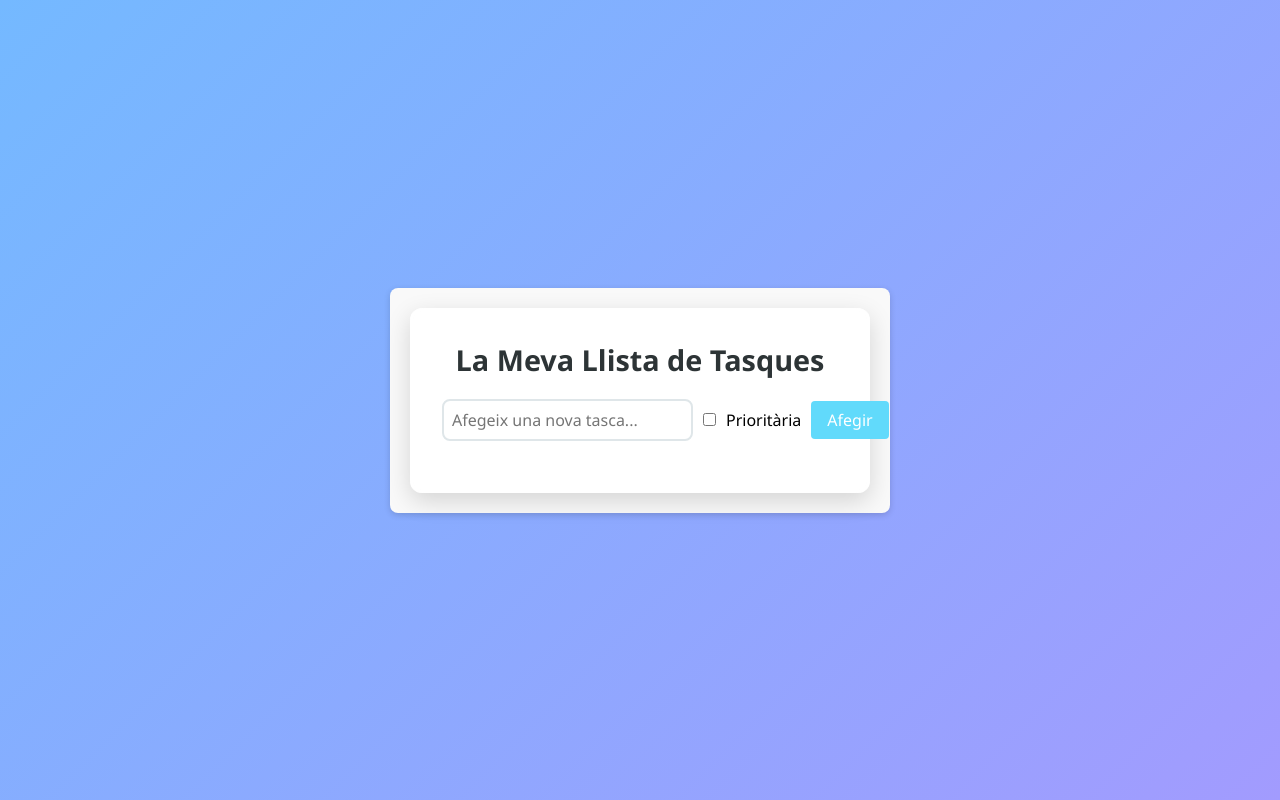
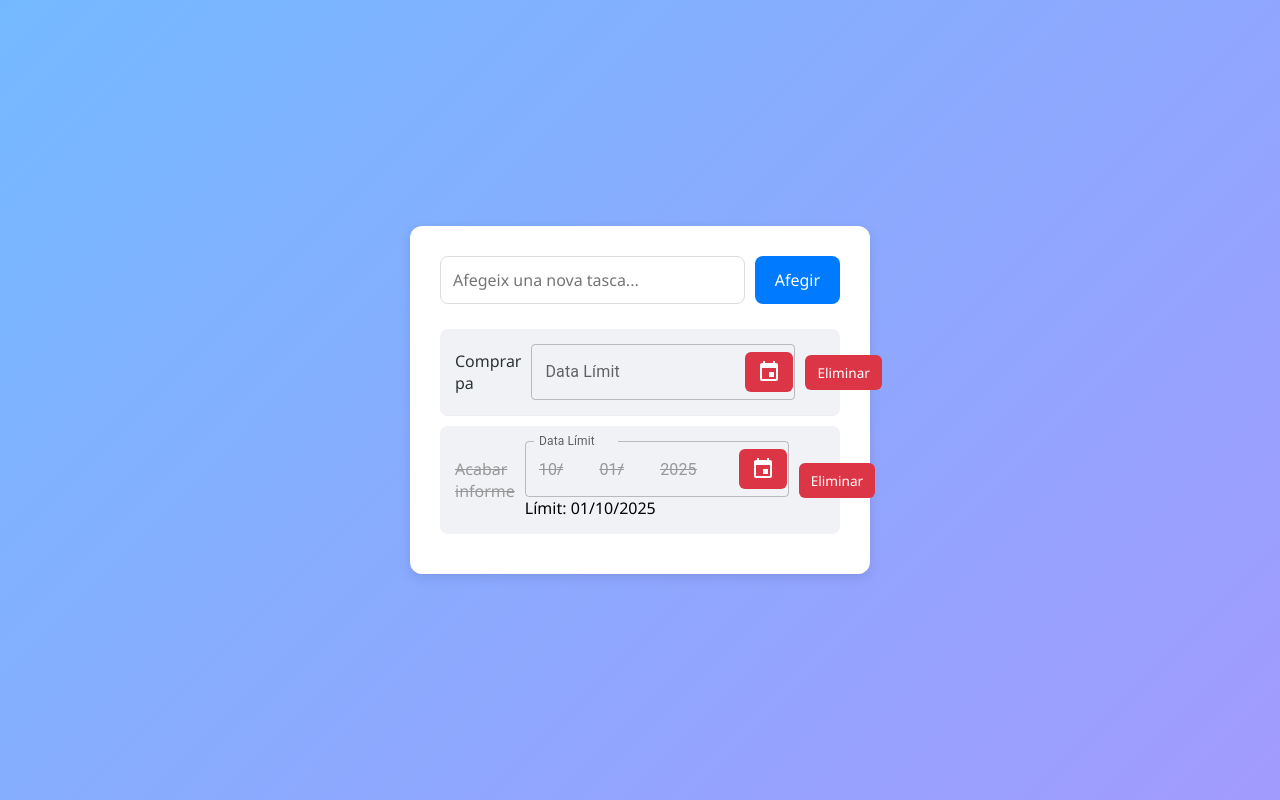
Before and after one commit to Ignasi1/to-do-list, a React (Create React App) app: page / in a window 1280 px wide. Built offline with nearby package versions, Linux system fonts and the light colour scheme.

Commit message:
Millores aplicades

```diff
--- a/package.json
+++ b/package.json
@@ -3,10 +3,15 @@
   "version": "0.1.0",
   "private": true,
   "dependencies": {
+    "@emotion/react": "^11.14.0",
+    "@emotion/styled": "^11.14.1",
+    "@mui/material": "^7.3.4",
+    "@mui/x-date-pickers": "^8.12.0",
     "@testing-library/dom": "^10.4.1",
     "@testing-library/jest-dom": "^6.9.0",
     "@testing-library/react": "^16.3.0",
     "@testing-library/user-event": "^13.5.0",
+    "date-fns": "^4.1.0",
     "react": "^19.1.1",
     "react-dom": "^19.1.1",
     "react-scripts": "5.0.1",
--- a/src/App.css
+++ b/src/App.css
@@ -1,81 +1,64 @@
-/* --- Estilos básicos de CRA --- */
-.App {
-  text-align: center;
+body {
+  font-family: 'Segoe UI', Tahoma, Geneva, Verdana, sans-serif;
+  background-color: #f4f7f9;
+  margin: 0;
+  display: flex;
+  justify-content: center;
+  align-items: center;
+  min-height: 100vh;
 }
 
-.App-logo {
-  height: 40vmin;
-  pointer-events: none;
+.app-container {
+  width: 100%;
+  max-width: 500px;
+  padding: 20px;
 }
 
-@media (prefers-reduced-motion: no-preference) {
-  .App-logo {
-    animation: App-logo-spin infinite 20s linear;
-  }
+.todo-container {
+  background-color: #ffffff;
+  padding: 30px;
+  border-radius: 12px;
+  box-shadow: 0 4px 12px rgba(0, 0, 0, 0.1);
 }
 
-.App-header {
-  background-color: #282c34;
-  min-height: 100vh;
-  display: flex;
-  flex-direction: column;
-  align-items: center;
-  justify-content: center;
-  font-size: calc(10px + 2vmin);
-  color: white;
-}
-
-.App-link {
-  color: #61dafb;
-}
-
-@keyframes App-logo-spin {
-  from {
-    transform: rotate(0deg);
-  }
-  to {
-    transform: rotate(360deg);
-  }
-}
-
-/* --- Estilos para la lista de tareas --- */
-.app-container {
-  max-width: 500px;
-  margin: 40px auto;
-  padding: 20px;
-  background: #f9f9f9;
-  border-radius: 8px;
-  box-shadow: 0 2px 6px rgba(0, 0, 0, 0.15);
-}
-
-.todo-container h1 {
-  margin-bottom: 20px;
+h1 {
+  text-align: center;
+  color: #333;
+  margin-bottom: 25px;
 }
 
 .task-form {
   display: flex;
   gap: 10px;
-  align-items: center;
-  margin-bottom: 20px;
+  margin-bottom: 25px;
 }
 
-.task-form input[type="text"] {
-  flex: 1;
-  padding: 8px;
-  font-size: 1rem;
+.task-form input {
+  flex-grow: 1;
+  padding: 12px;
+  border: 1px solid #ddd;
+  border-radius: 8px;
+  font-size: 16px;
+}
+
+.task-form input:focus {
+  outline: none;
+  border-color: #007bff;
 }
 
 .task-form button {
-  padding: 8px 16px;
-  font-size: 1rem;
-  background-color: #61dafb;
+  padding: 12px 20px;
+  background-color: #007bff;
+  color: white;
   border: none;
-  border-radius: 4px;
+  border-radius: 8px;
   cursor: pointer;
+  font-size: 16px;
+  transition: background-color 0.2s;
 }
 
 .task-form button:hover {
-  background-color: #4db8d9;
+  background-color: #0056b3;
 }
 
 .task-list {
@@ -88,26 +71,35 @@
   display: flex;
   justify-content: space-between;
   align-items: center;
-  padding: 10px;
-  margin-bottom: 6px;
-  background-color: #fff;
-  border-radius: 4px;
-  box-shadow: 0 1px 3px rgba(0, 0, 0, 0.1);
+  padding: 15px;
+  border-bottom: 1px solid #eee;
+}
+
+.task-list li:last-child {
+  border-bottom: none;
 }
 
 .task-list li span {
-  flex: 1;
   cursor: pointer;
+  flex-grow: 1;
 }
 
-
-.completed {
+.task-list li.completed span {
   text-decoration: line-through;
-  color: gray;
+  color: #999;
 }
 
-.priority {
-  background-color: #ffe6e6;
-  border-left: 4px solid red;
-  font-weight: bold;
+.task-list li button {
+  background-color: #dc3545;
+  color: white;
+  border: none;
+  border-radius: 6px;
+  padding: 8px 12px;
+  cursor: pointer;
+  margin-left: 10px;
+  transition: background-color 0.2s;
 }
+
+.task-list li button:hover {
+  background-color: #c82333;
+}
--- a/src/App.js
+++ b/src/App.js
@@ -1,25 +1,34 @@
 import React, { useState } from 'react';
 import './App.css';
+import TaskList from './components/TaskList';
+import TaskForm from './components/TaskForm';
 
 function App() {
-  const [tasks, setTasks] = useState([]);
-  const [newTask, setNewTask] = useState('');
-  const [isPriority, setIsPriority] = useState(false);
+  const [tasks, setTasks] = useState([
+    { id: 1, text: 'Comprar pa', completed: false, dueDate: null }, // Afegim dueDate
+    { id: 2, text: 'Acabar informe', completed: true, dueDate: new Date().toISOString() },
+  ]);
 
-  const handleAddTask = (e) => {
-    e.preventDefault();
-    if (newTask.trim() === '') return;
-
+  // Afegir nova tasca amb dueDate: null
+  const handleAddTask = (text) => {
     const task = {
       id: Date.now(),
-      text: newTask,
+      text: text,
       completed: false,
-      priority: isPriority,     // se marca si el checkbox estaba activo
+      dueDate: null, // Nou camp
     };
+    setTasks([...tasks, task]);
+  };
 
-    setTasks([...tasks, task]);
-    setNewTask('');
-    setIsPriority(false);       // desmarca el checkbox al añadir
+  // Actualitzar només la data
+  const handleUpdateTaskDate = (taskId, newDate) => {
+    setTasks(
+      tasks.map((task) =>
+        task.id === taskId
+          ? { ...task, dueDate: newDate ? newDate.toISOString() : null }
+          : task
+      )
+    );
   };
 
   const handleToggleComplete = (taskId) => {
@@ -37,37 +46,13 @@ function App() {
   return (
     <div className="app-container">
       <div className="todo-container">
-        <h1>La Meva Llista de Tasques</h1>
-        <form onSubmit={handleAddTask} className="task-form">
-          <input
-            type="text"
-            value={newTask}
-            onChange={(e) => setNewTask(e.target.value)}
-            placeholder="Afegeix una nova tasca..."
-          />
-          <input
-            type="checkbox"
-            checked={isPriority}
-            onChange={(e) => setIsPriority(e.target.checked)}
-          />
-          <label>Prioritària</label>
-
-          <button type="submit">Afegir</button>
-        </form>
-
-        <ul className="task-list">
-          {tasks.map((task) => (
-            <li
-              key={task.id}
-              className={`${task.completed ? 'completed' : ''} ${task.priority ? 'priority' : ''}`}
-            >
-              <span onClick={() => handleToggleComplete(task.id)}>
-                {task.text}
-              </span>
-              <button onClick={() => handleDeleteTask(task.id)}>Eliminar</button>
-            </li>
-          ))}
-        </ul>
+        <TaskForm onAddTask={handleAddTask} />
+        <TaskList
+          tasks={tasks}
+          onToggleComplete={handleToggleComplete}
+          onDeleteTask={handleDeleteTask}
+          onUpdateTaskDate={handleUpdateTaskDate}
+        />
       </div>
     </div>
   );
--- /dev/null
+++ b/src/components/TaskDueDate.js
@@ -0,0 +1,32 @@
+import React from 'react';
+import TextField from '@mui/material/TextField';               // 👈 mueve aquí
+import { DatePicker } from '@mui/x-date-pickers/DatePicker';
+import { AdapterDateFns } from '@mui/x-date-pickers/AdapterDateFns';
+import { LocalizationProvider } from '@mui/x-date-pickers/LocalizationProvider';
+import { format } from 'date-fns';
+
+// Rep l'ID, la data actual i la funció d'actualització
+const TaskDueDate = ({ taskId, dueDate, onUpdateTaskDate }) => {
+  const dateValue = dueDate ? new Date(dueDate) : null;
+
+  const handleDateChange = (newDate) => {
+    onUpdateTaskDate(taskId, newDate);
+  };
+
+  return (
+    <div style={{ marginLeft: '10px' }}>
+      <LocalizationProvider dateAdapter={AdapterDateFns}>
+        <DatePicker
+          label="Data Límit"
+          value={dateValue}
+          onChange={handleDateChange}
+          renderInput={(params) => <TextField {...params} size="small" />}
+        />
+      </LocalizationProvider>
+
+      {dueDate && <p>Límit: {format(dateValue, 'dd/MM/yyyy')}</p>}
+    </div>
+  );
+};
+
+export default TaskDueDate;
--- /dev/null
+++ b/src/components/TaskForm.js
@@ -0,0 +1,30 @@
+import React, { useState } from 'react';
+
+// Rep la funció per afegir la tasca (que es troba a App.js) per 'props'
+const TaskForm = ({ onAddTask }) => {
+  const [newTaskText, setNewTaskText] = useState(''); // Estat local per l'input
+
+  const handleSubmit = (e) => {
+    e.preventDefault();
+    if (newTaskText.trim() === '') return;
+
+    // Crida la funció del pare, passant-li el text de la tasca
+    onAddTask(newTaskText);
+
+    setNewTaskText(''); // Neteja l'input
+  };
+
+  return (
+    <form onSubmit={handleSubmit} className="task-form">
+      <input
+        type="text"
+        value={newTaskText}
+        onChange={(e) => setNewTaskText(e.target.value)}
+        placeholder="Afegeix una nova tasca..."
+      />
+      <button type="submit">Afegir</button>
+    </form>
+  );
+};
+
+export default TaskForm;
--- /dev/null
+++ b/src/components/TaskItem.js
@@ -0,0 +1,23 @@
+import React from 'react';
+import TaskDueDate from './TaskDueDate'; // Importem el component de data
+
+const TaskItem = ({ task, onToggleComplete, onDeleteTask, onUpdateTaskDate }) => { // Rep la nova prop
+  return (
+    <li key={task.id} className={task.completed ? 'completed' : ''}>
+      <span onClick={() => onToggleComplete(task.id)}>
+        {task.text}
+      </span>
+
+      {/* Integració del component de data */}
+      <TaskDueDate
+        taskId={task.id}
+        dueDate={task.dueDate}
+        onUpdateTaskDate={onUpdateTaskDate}
+      />
+
+      <button onClick={() => onDeleteTask(task.id)}>Eliminar</button>
+    </li>
+  );
+};
+
+export default TaskItem;
--- /dev/null
+++ b/src/components/TaskList.js
@@ -0,0 +1,21 @@
+import React from 'react';
+import TaskItem from './TaskItem'; // Importem el component individual
+
+// Rep la llista de tasques i les funcions per 'props'
+const TaskList = ({ tasks, onToggleComplete, onDeleteTask, onUpdateTaskDate }) => { // Rep la nova prop
+  return (
+    <ul className="task-list">
+      {tasks.map((task) => (
+        <TaskItem
+          key={task.id}
+          task={task} // Passem l'objecte tasca
+          onToggleComplete={onToggleComplete} // Passem la funció
+          onDeleteTask={onDeleteTask} // Passem la funció
+          onUpdateTaskDate={onUpdateTaskDate} // Passa la nova prop a TaskItem
+        />
+      ))}
+    </ul>
+  );
+};
+
+export default TaskList;
```
Also changed, not shown: 1 other file (tests, documents, lock files or other folders).
